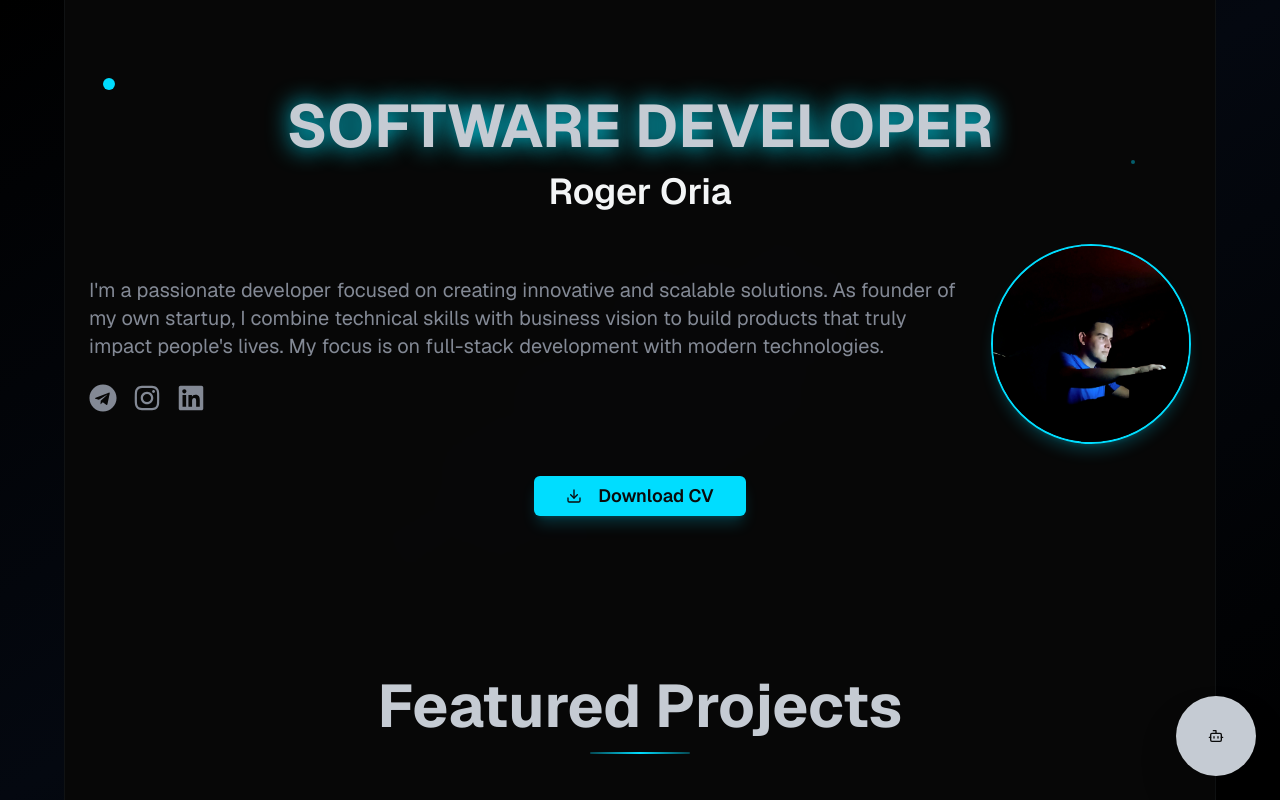
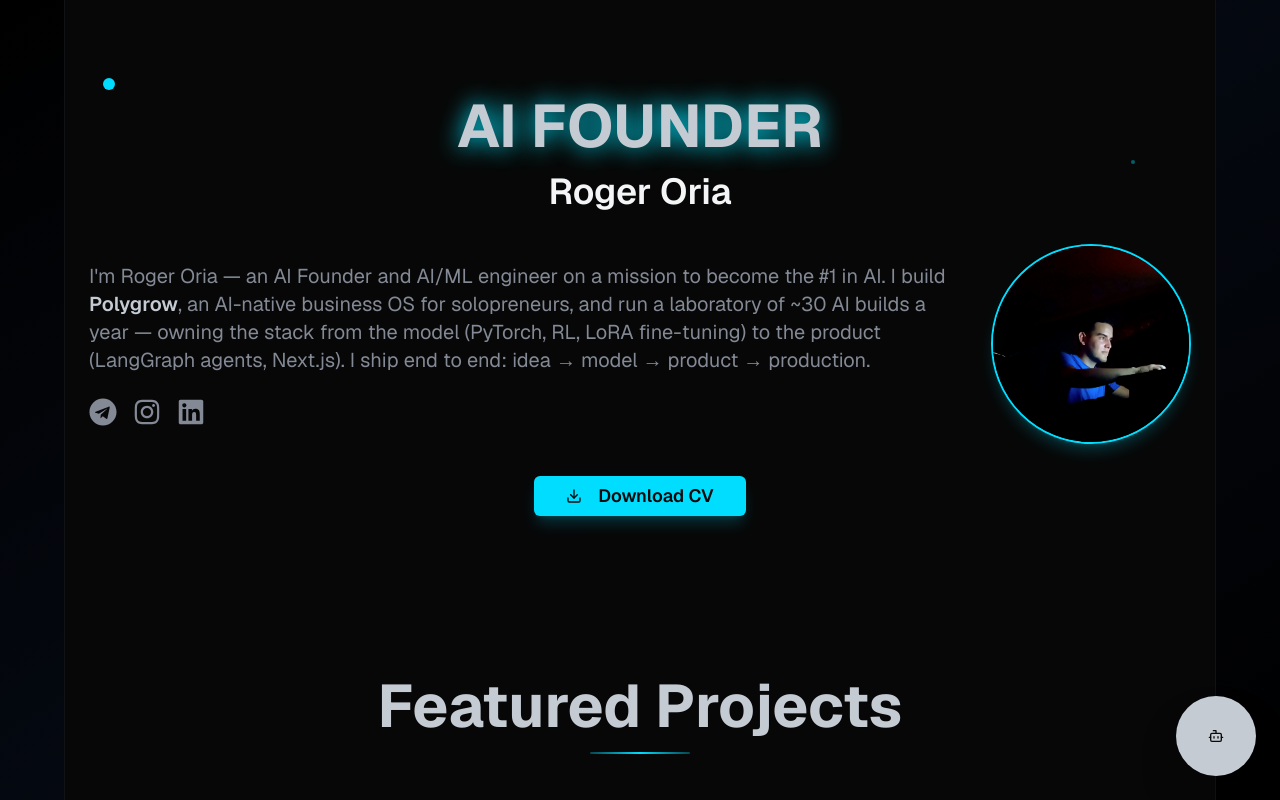
Before and after one commit to SRogDev/PersonalWeb, a Next.js app: page / in a window 1280 px wide. Shown: the top 800 px of the page. Built offline with nearby package versions, Linux system fonts and the light colour scheme.

Commit message:
feat: components/hero-section.tsx

```diff
--- a/components/hero-section.tsx
+++ b/components/hero-section.tsx
@@ -74,7 +74,7 @@ export default function HeroSection() {
               ease: "easeInOut",
             }}
           >
-            SOFTWARE DEVELOPER
+            AI FOUNDER
           </motion.span>
         </motion.h1>
         <motion.h2
@@ -97,9 +97,10 @@ export default function HeroSection() {
           className="flex-1"
         >
           <p className="text-muted-foreground text-lg sm:text-xl leading-relaxed mb-6">
-            I'm a passionate developer focused on creating innovative and scalable solutions. As founder of my own startup,
-            I combine technical skills with business vision to build products that truly impact people's lives. My focus
-            is on full-stack development with modern technologies.
+            I'm Roger Oria — an AI Founder and AI/ML engineer on a mission to become the #1 in AI. I build{" "}
+            <span className="text-primary font-semibold">Polygrow</span>, an AI-native business OS for solopreneurs,
+            and run a laboratory of ~30 AI builds a year — owning the stack from the model (PyTorch, RL, LoRA
+            fine-tuning) to the product (LangGraph agents, Next.js). I ship end to end: idea → model → product → production.
           </p>
           <div className="flex gap-4 justify-center lg:justify-start">
             {[
```
